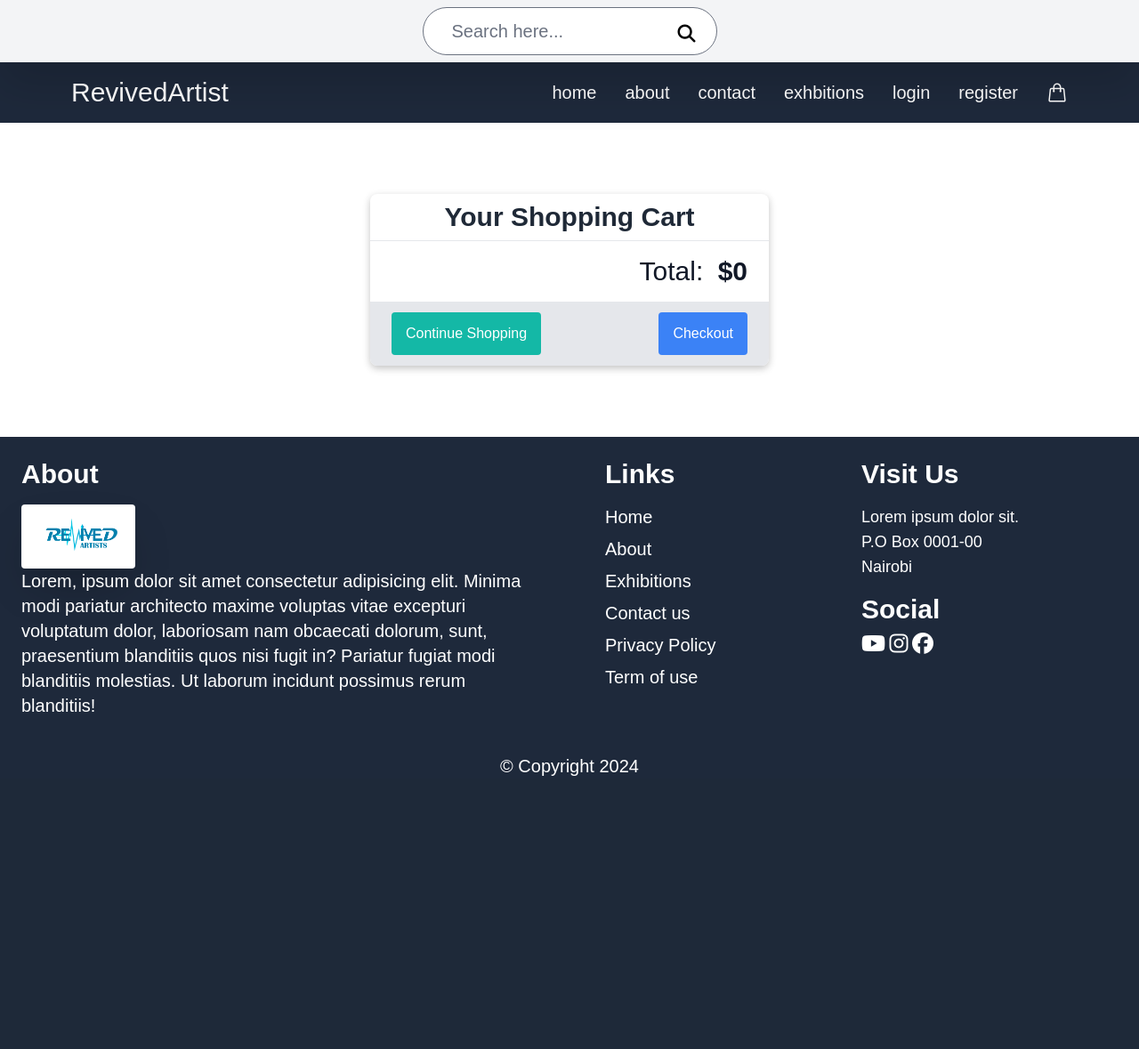
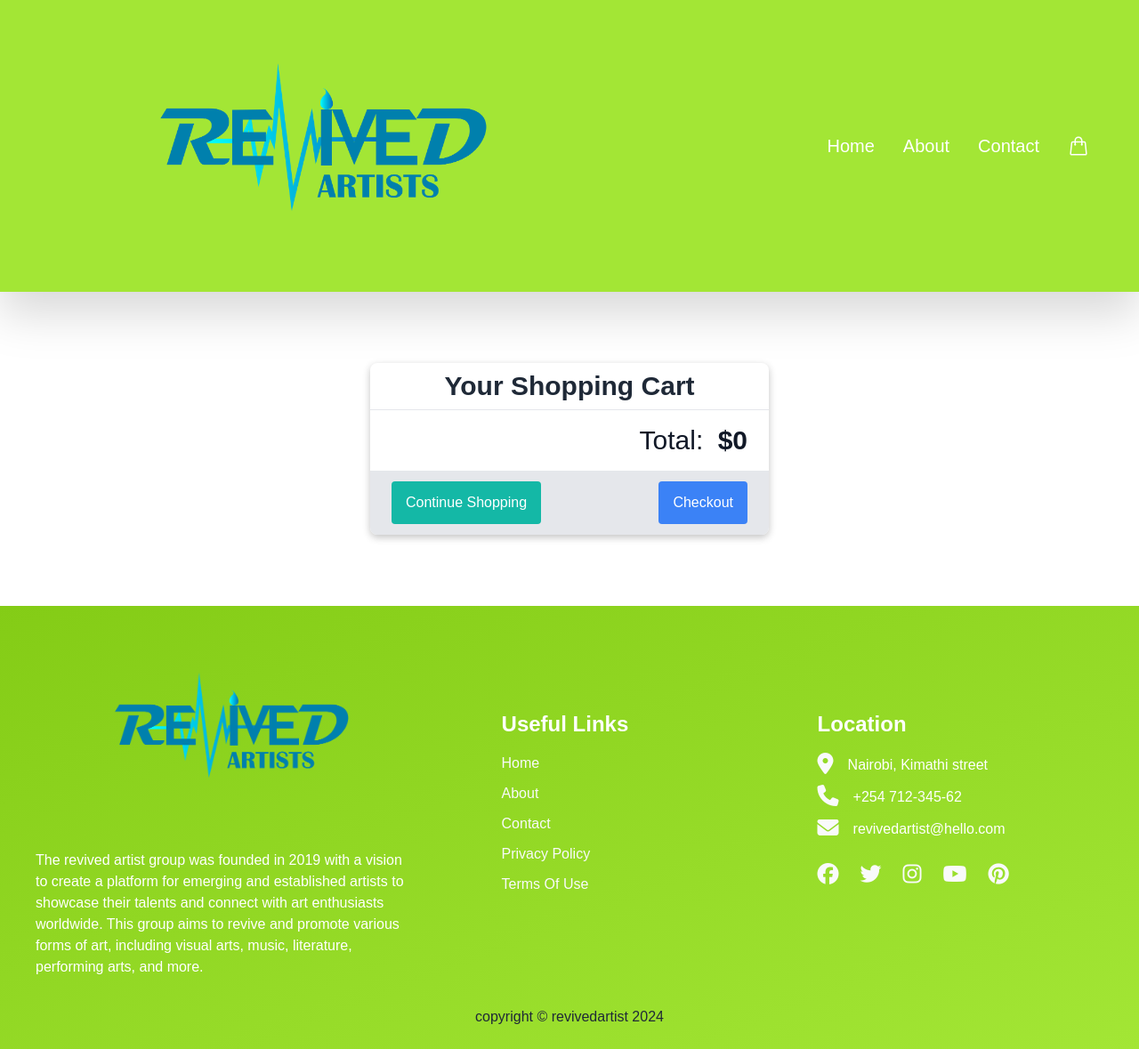
Before and after one commit to zablon-oigo/art, a Django app: page /cart/ in a window 1280 px wide. Shown: the whole page at 89% size. Before the commit the page ends 872 px from the top, so only its background shows below. Run offline with Django 4.2, Linux system fonts and the light colour scheme; style sheets or scripts are compiled from the project's sources; parts of the project's set-up code (start-up, migrations or seed data) failed here and were passed over; some libraries are stand-ins or nearby versions.

Commit message:
Design  page footer

```diff
--- a/templates/base.html
+++ b/templates/base.html
@@ -7,54 +7,52 @@
 		<meta charset="UTF-8">
 		<meta name="viewport" content="width=device-width, initial-scale=1.0">
 		<meta http-equiv="X-UA-Compatible" content="ie=edge">
-		<link href="https://cdnjs.cloudflare.com/ajax/libs/flowbite/2.2.0/flowbite.min.css" rel="stylesheet" />
 		{% tailwind_css %}
 	</head>
 
 	<body class="">
-		<header class="">
-          <nav class="flex justify-center itmes-center px-10 py-2 drop-shadow-2xl bg-gray-100">
+
+		<header class="bg-lime-400 drop-shadow-2xl">
+			<nav class="md:mx-14 mx-2  flex items-center justify-between">
 				<div class="">
-				<form action="" method="get" class="flex items-center justify-center relative">
-					<input type="text" placeholder="Search here..." class="px-8 py-3 text-xl rounded-full ">
-					<button type="submit" class=""><i class="fa-solid fa-magnifying-glass text-xl absolute right-6 top-[20px]"></i></button>
+					<a href="/">
+						<img src="{% static 'image/logo.png' %}" alt="logo" class="w-2/3">
+					</a>
+				</div>
+				<div class=" space-x-8 text-xl font-extralight hidden md:flex items-center justify-center">
+					<a href="" class="capitalize text-white relative group">
+						home
+						<span class="duration-300 absolute bottom-0 inset-x-0 scale-x-0 transform transition-transform origin-left bg-white group-hover:scale-x-100 h-0.5 "></span>
+					</a>
+					<a href="" class="capitalize text-white relative group">
+						about
+						<span class="duration-300 absolute bottom-0 inset-x-0 scale-x-0 transform transition-transform origin-left bg-white group-hover:scale-x-100 h-0.5 "></span>
 
-				</form>
-			</div>
-
-		  </nav>
-		</header>
-		<div class="  bg-slate-800 md:px-20 px-5 py-4  text-white flex items-center justify-between">
-			<a href="/" class="text-3xl font-light capitalize font-sans md:block hidden">revivedArtist</a>
-			<div class="md:flex hidden space-x-8 items-center  justify-center">
-				<a href="" class="text-xl font-sans text-center font-thin">home</a>
-				<a href="" class="text-xl font-sans text-center font-thin">about</a>
-				<a href="" class="text-xl font-sans text-center font-thin">contact</a>
-				<a href="" class="text-xl font-sans text-center font-thin">exhbitions</a>
-				{% if request.user.is_authenticated %}
-				<a href="{% url 'accounts:logout' %}" class="text-xl font-sans text-center font-thin ">logout</a>
-				{% else %}
-				<a href="{% url 'accounts:login' %}" class="text-xl font-sans text-center font-thin ">login</a>
-				<a href="{% url 'accounts:register' %}" class="text-xl font-sans text-center font-thin">register</a>
-				{% endif %}
+					</a>
+					<a href="" class="capitalize text-white relative group">
+						contact
+						<span class="duration-300 absolute bottom-0 inset-x-0 scale-x-0 transform transition-transform origin-left bg-white group-hover:scale-x-100 h-0.5 "></span>
+										</a>
 					{% with total_items=cart|length %}
 					{% if total_items > 0 %}
-					<a href="{% url 'cart:cart_detail' %}" class="">
+						<a href="{% url 'cart:cart_detail' %}" class="relative">
 							<span class="absolute top-0 right-0 inline-flex items-center justify-center px-2 py-1 text-xs font-bold leading-none transform translate-x-1/2 -translate-y-1/2 bg-white text-gray-800 rounded-full" id="cart-count">{{total_items}}</span>
-						<svg xmlns="http://www.w3.org/2000/svg" fill="none" viewBox="0 0 24 24" stroke-width="1.5" stroke="currentColor" data-slot="icon" class="w-6 h-6">
+							<svg xmlns="http://www.w3.org/2000/svg" fill="none" viewBox="0 0 24 24" stroke-width="1.5" stroke="currentColor" data-slot="icon" class="w-6 h-6 text-white cursor-pointer">
 								<path stroke-linecap="round" stroke-linejoin="round" d="M15.75 10.5V6a3.75 3.75 0 1 0-7.5 0v4.5m11.356-1.993 1.263 12c.07.665-.45 1.243-1.119 1.243H4.25a1.125 1.125 0 0 1-1.12-1.243l1.264-12A1.125 1.125 0 0 1 5.513 7.5h12.974c.576 0 1.059.435 1.119 1.007ZM8.625 10.5a.375.375 0 1 1-.75 0 .375.375 0 0 1 .75 0Zm7.5 0a.375.375 0 1 1-.75 0 .375.375 0 0 1 .75 0Z" />
 							  </svg>
 
 						</a>
 					{% elif not order %}
-				<svg xmlns="http://www.w3.org/2000/svg" fill="none" viewBox="0 0 24 24" stroke-width="1.5" stroke="currentColor" class="w-6 h-6">
+					<svg xmlns="http://www.w3.org/2000/svg" fill="none" viewBox="0 0 24 24" stroke-width="1.5" stroke="currentColor" class="w-6 h-6 text-white cursor-pointer">
 						<path stroke-linecap="round" stroke-linejoin="round" d="M15.75 10.5V6a3.75 3.75 0 10-7.5 0v4.5m11.356-1.993l1.263 12c.07.665-.45 1.243-1.119 1.243H4.25a1.125 1.125 0 01-1.12-1.243l1.264-12A1.125 1.125 0 015.513 7.5h12.974c.576 0 1.059.435 1.119 1.007zM8.625 10.5a.375.375 0 11-.75 0 .375.375 0 01.75 0zm7.5 0a.375.375 0 11-.75 0 .375.375 0 01.75 0z" />
 					  </svg>
 					{% endif %}
 					{% endwith %}
 
 				</div>
-		</div>
+			</nav>
+		</header>
+
 
 
 
@@ -64,68 +62,92 @@
 
 		</div>
 		{% endblock %}
-		<footer class="bg-slate-800 text-white font-sans">
-			<div class=" p-6">
-				<div class="grid grid-cols-1 md:grid-cols-4 place-content-center  md:gap-20 gap-6">
-					<div class="mb-4  col-span-2 ">
-					    <h2 class="text-3xl mb-4 font-semibold">About</h2>
-						<img src="{% static 'image/logo.png' %}" alt="" class="bg-white rounded object-cover shadow-2xl object-center   h-[72px]">
-						<p class="text-xl font-light">
-							Lorem, ipsum dolor sit amet consectetur adipisicing elit. Minima modi pariatur architecto maxime voluptas vitae excepturi voluptatum dolor, laboriosam nam obcaecati dolorum, sunt, praesentium blanditiis quos nisi fugit in? Pariatur fugiat modi blanditiis molestias. Ut laborum incidunt possimus rerum blanditiis!
+
+<footer class="bg-gradient-to-br from-lime-500 to-lime-400 min-h-400px">
+	<div class="md:px-10 px-4 py-6">
+		<div class="flex  items-center md:flex-row flex-col justify-between ">
+			<div class="md:w-2/5 w-full mb-4">
+				<img src="{% static 'image/logo.png' %}" alt="logo" class="md:mb-4">
+				<p class="text-white font-extralight">
+					The <strong>revived artist</strong> group was founded in 2019 with a vision to create a platform for emerging and established artists to showcase their talents and connect with art enthusiasts worldwide. This group aims to revive and promote various forms of art, including visual arts, music, literature, performing arts, and more.
+				</p>
+			</div>
+			<div class="md:w-3/4 w-full flex md:flex-row flex-col  justify-around ">
+                <div class="mb-4">
+					<h2 class="mb-4 text-2xl text-white font-semibold capitalize">
+						useful links
+					</h2>
+					<div class="flex flex-col space-y-2.5">
+						<a href="" class="text-md text-gray-50 font-light capitalize hover:translate-x-2 duration-300 transition-transform delay-100">home</a>
+						<a href="" class="text-md text-gray-50 font-light capitalize hover:translate-x-2 duration-300 transition-transform delay-100">about</a>
+						<a href="" class="text-md text-gray-50 font-light capitalize hover:translate-x-2 duration-300 transition-transform delay-100">contact</a>
+						<a href="" class="text-md text-gray-50 font-light capitalize hover:translate-x-2 duration-300 transition-transform delay-100">privacy policy</a>
+						<a href="" class="text-md text-gray-50 font-light capitalize hover:translate-x-2 duration-300 transition-transform delay-100">terms of use</a>
+
+					</div>
+				</div>
+				<div class="">
+					<h2 class="mb-4 text-2xl text-white font-semibold capitalize">
+						location
+					</h2>
+					<div class="">
+						<div class="flex items-center space-x-4 mb-2">
+							<a href="" class="text-md text-gray-50 font-light capitalize hover:translate-x-2 duration-300 transition-transform delay-100">
+								<i class="fa-sharp fa-solid text-2xl fa-location-dot"></i>
+							</a>
+							<p class="text-md text-white">
+							 Nairobi, Kimathi street
 							</p>
 
 						</div>
-					<div class=" col-span-2 flex justify-between md:flex-row flex-col">
-						<div class="w-full mb-6 ">
-							<h2 class="text-3xl font-semibold mb-4">Links</h2>
-						<div class=" flex flex-col justify-between gap-y-2">
-							<a href="" class="text-xl">Home</a>
-							<a href="" class="text-xl">About</a>
-							<a href="" class="text-xl">Exhibitions</a>
-							<a href="" class="text-xl">Contact us</a>
-							<a href="" class="text-xl">Privacy Policy</a>
-							<a href="" class="text-xl">Term of use</a>
+						<div class="flex items-center space-x-4 mb-2">
+							<a href="" class="text-md text-gray-50 font-light capitalize hover:translate-x-2 duration-300 transition-transform delay-100">
+								<i class="fa-solid text-2xl fa-phone"></i>
+							</a>
+							<p class="text-md text-white">
+							  +254 712-345-62
+							</p>
+
+						</div>
+						<div class="flex items-center space-x-4 mb-2">
+							<a href="" class="text-md text-gray-50 font-light capitalize hover:translate-x-2 duration-300 transition-transform delay-100">
+								<i class="fa-solid text-2xl fa-envelope"></i>
+							</a>
+							<p class="text-md text-white">
+								revivedartist@hello.com
+							</p>
+
 						</div>
 					</div>
-						<div class="w-full mb-6">
-							<h2 class="mb-4 text-3xl font-semibold">Visit Us</h2>
-							<p class="text-lg">
+					<div class="flex items-center space-x-6 md:justify-center mt-6">
+						<a href="" class="text-md text-gray-50 font-light capitalize hover:translate-x-2 duration-300 transition-transform delay-100">
+							<i class="fa-brands text-2xl fa-facebook"></i>
+						</a>
+						<a href="" class="text-md text-gray-50 font-light capitalize hover:translate-x-2 duration-300 transition-transform delay-100">
+							<i class="fa-brands text-2xl fa-twitter"></i>
+						</a>
+						<a href="" class="text-md text-gray-50 font-light capitalize hover:translate-x-2 duration-300 transition-transform delay-100">
+							<i class="fa-brands text-2xl fa-instagram"></i>
+						</a>
+						<a href="" class="text-md text-gray-50 font-light capitalize hover:translate-x-2 duration-300 transition-transform delay-100">
+							<i class="fa-brands text-2xl fa-youtube"></i>
+						</a>
+						<a href="" class="text-md text-gray-50 font-light capitalize hover:translate-x-2 duration-300 transition-transform delay-100">
+							<i class="fa-brands text-2xl fa-pinterest"></i>
+						</a>
 
-								Lorem ipsum dolor sit.<br>
-								P.O Box 0001-00 <br>
-								Nairobi
-							  </p>
-							<div class="my-4">
-								<h2 class="text-3xl font-semibold mb-2 ">Social</h2>
-								<a href="">
-							<i class="fa-brands  fa-youtube text-2xl transition-all hover:delay-200 hover:duration-700 hover:scale-125 hover:rotate-12 hover:ease-in-out text-white "></i>
 
-								</a>
-								<a href="">
-							<i class="fa-brands  fa-instagram text-2xl transition-all hover:delay-200 hover:duration-700 hover:scale-125 hover:rotate-12 hover:ease-in-out text-white "></i>
 
-								</a>
-								<a href="">
-							<i class="fa-brands  text-2xl transition-all hover:delay-200 hover:duration-700 hover:scale-125 hover:rotate-12 hover:ease-in-out text-white  fa-facebook"></i>
-
-								</a>
-							</div>
 
 					</div>
 				</div>
 			</div>
-
 		</div>
-			<p class="text-xl text-center">&copy; Copyright {% now 'Y' %}</p>
+		<p class="text-center text-gray-800 mt-4 font-light">
+			copyright  &copy; revivedartist  {% now "Y" %}
+		</p>
+	</div>
 </footer>
-		<script>
-			AOS.init();
-		</script>
-		<script src="https://code.jquery.com/jquery-3.6.4.min.js"></script>
 <script src="https://kit.fontawesome.com/a0e99f8a3c.js" crossorigin="anonymous"></script>
-		<script src="{% static 'js/main.js' %}"></script>
-		<script src="https://cdnjs.cloudflare.com/ajax/libs/flowbite/2.2.0/flowbite.min.js"></script>
-		<script src="https://cdn.jsdelivr.net/npm/aos@2.3.4/dist/aos.js"></script>
-
 	</body>
 </html>
```
Lines whose indentation alone changed are shown as unchanged.
